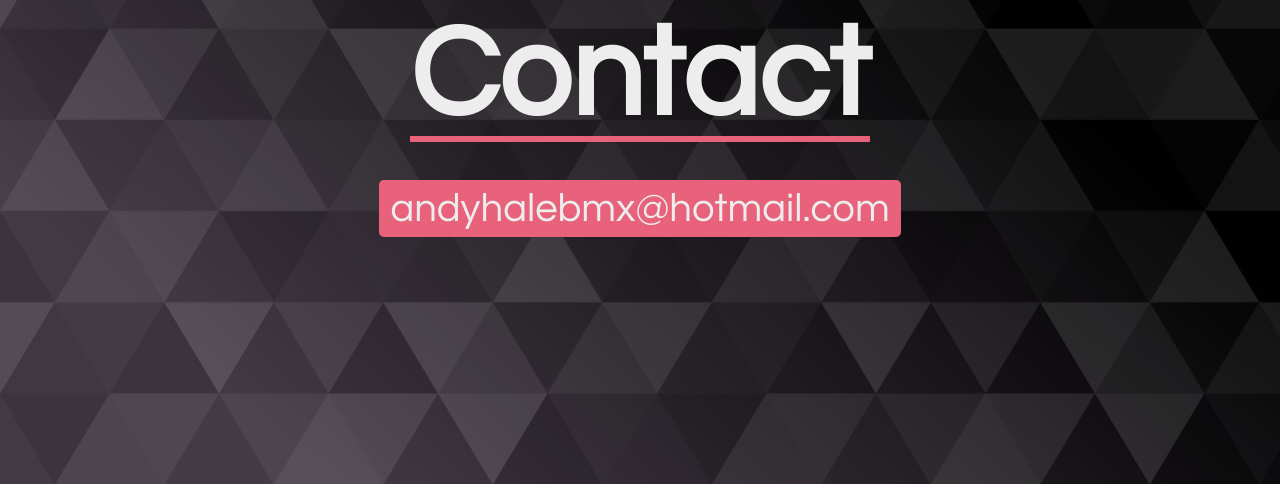
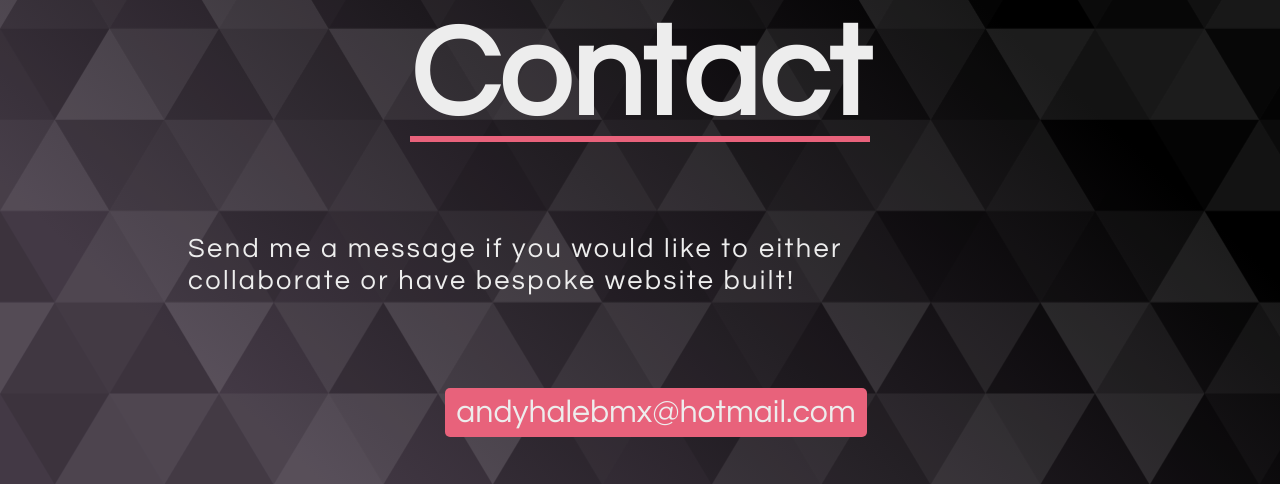
Before and after one commit to andrewghale/andyghale, a website: page contact.html in a window 1280 px wide. Shown: the part 154-638 px from the top of the page. Drawn offline with Linux system fonts and the light colour scheme.

Commit message:
animations, layout, bugs, formatting

```diff
--- a/contact.html
+++ b/contact.html
@@ -37,19 +37,15 @@
     </header>
     <div class="reveal-page">
         <h1 class="page-title">Contact</h1>
-        <!-- <div id="typewriter" style="display: none"></div> -->
         <div class="contact-text">
-            <br>
             <p class="text">
-                <span class="pink-highlight">andyhalebmx@hotmail.com</span>
+                Send me a message if you would like to either collaborate
+                or have bespoke website built!
             </p>
         </div>
-        <!-- <div class="contact-text">
-            <br>
-            <p class="text">
-                <span class="orange-highlight">07800771260</span>
-            </p>
-        </div> -->
+        <div class="contact-text">
+            <span class="pink-highlight">andyhalebmx@hotmail.com</span>
+        </div>
     </div>
     <footer class="footer">
         <div class="social-links">
--- a/scss/contact.scss
+++ b/scss/contact.scss
@@ -1,32 +1,45 @@
 .contact {
     .contact-text {
+        display: flex;
         padding: 0 2rem;
         max-width: 1000px;
+        margin-top: 4rem;
+        margin-left: 2rem;
         @media screen and (max-width: $breakpoint-tablet) {
             align-self: flex-start;
-            padding: 0 1rem;
+            padding: 0;
+            margin-left: 1rem;
+            margin-top: 2rem;
         }
         @media screen and (max-width: $breakpoint-phone) {
             align-self: flex-start;
             padding: 0;
+            margin-left: 0;
         }
-        .pink-highlight,
-        .orange-highlight {
-            font-size: 2.5rem;
+        .text {
+            width: 70%;
+            margin-right: auto;
+            letter-spacing: 0.15rem;
+            line-height: 2rem;
+            @media screen and (max-width: $breakpoint-tablet) {
+                width: 100%;
+            }
+        }
+        .pink-highlight {
+            font-size: 2rem;
             padding: 0.5rem 0.7rem;
             border-radius: $border-radius;
+            background-color: $pink;
             @media screen and (max-width: $breakpoint-tablet) {
                 font-size: 2rem;
             }
-            @media screen and (max-width: $breakpoint-xs) {
-                font-size: 6vw;
+            @media screen and (max-width: $breakpoint-phone) {
+                margin-left: 0;
             }
         }
-        .pink-highlight {
-            background-color: $pink;
-        }
-        .orange-highlight {
-            background-color: $orange;
-        }
+        // .email {
+        //     align-self: flex-start !important;
+        // }
     }
+
 }
--- a/scss/home.scss
+++ b/scss/home.scss
@@ -8,7 +8,7 @@
             display: block;
             position: absolute;
             bottom: 0px;
-            height: 5px;
+            height: 6px;
             width: -webkit-fill-available;
             background: $pink;
             left: 0px;
--- a/scss/variables.scss
+++ b/scss/variables.scss
@@ -1,8 +1,8 @@
 $orange: #ED9E3B;
 $blue: #82CACB;
 $pink: #E8627B;
-$black: rgb(40, 40, 40);
-$white: white;
+$black: #282828;
+$white: #fafafa;
 $transparent: rgba(0, 0, 0, 0);
 
 $breakpoint-tablet: 769px;
```
Also changed, not shown: css/app.css, 1 other file.
